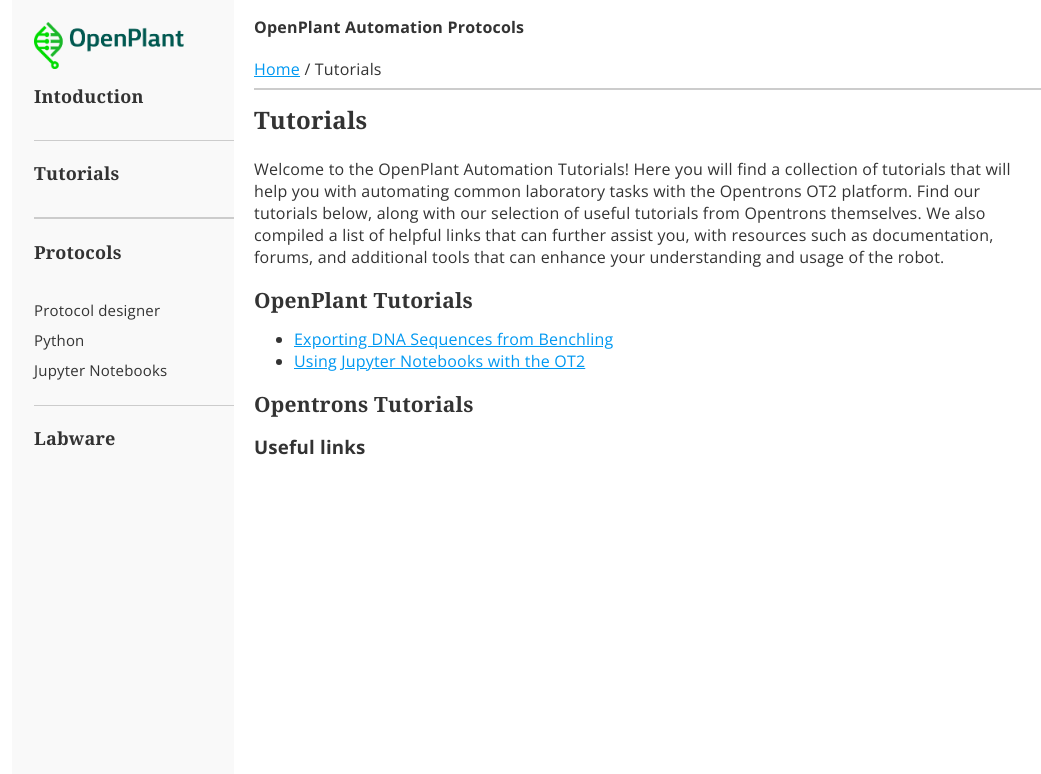
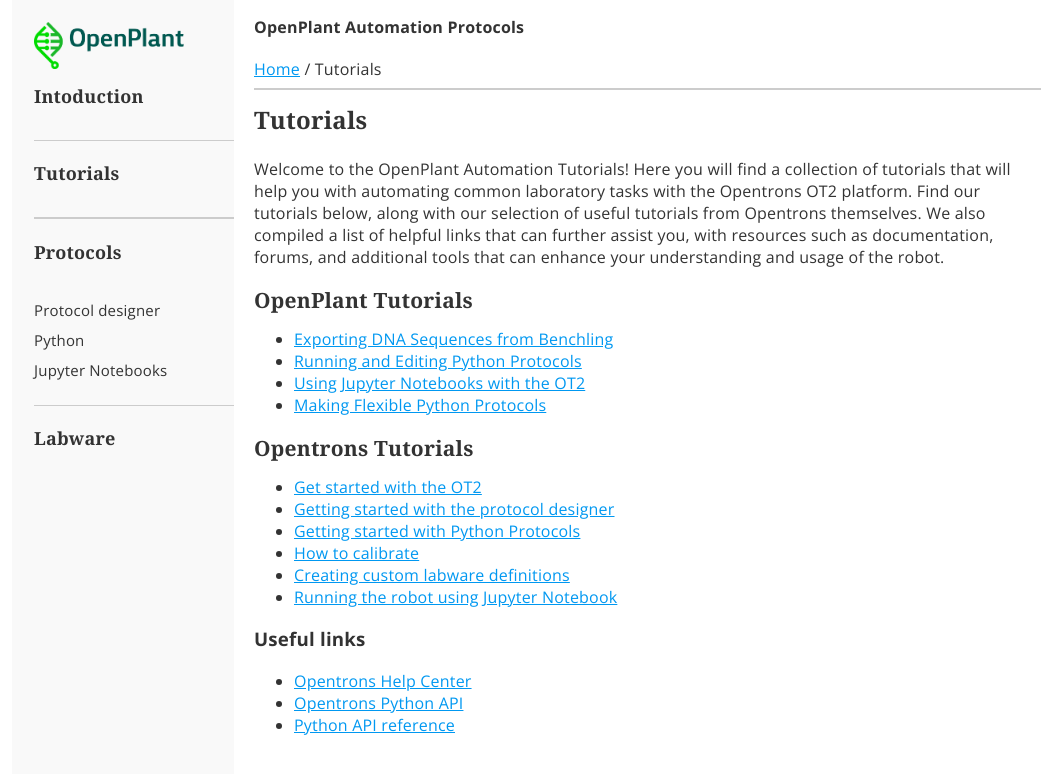
Before and after one commit to openplant/openplant_automation_protocols, a Jekyll site: the page built from Tutorials/index.html, in a window 1280 px wide. Shown: the top 774 px of the page, without its empty margins (102-1143 px from the left). Built offline with Jekyll 4.4.1, drawn with Linux system fonts in a browser that asks for light colours.

Commit message:
more tutorials on landing page

```diff
--- a/Tutorials/index.html
+++ b/Tutorials/index.html
@@ -15,7 +15,22 @@ section: landing
 <h2>OpenPlant Tutorials</h2>
 <ul>
     <li><a href="Benchling Exporting/">Exporting DNA Sequences from Benchling</a></li>
+    <li><a href="Basic Python/">Running and Editing Python Protocols</a></li>
     <li><a href="Jupyter Notebooks/">Using Jupyter Notebooks with the OT2</a></li>
+    <li><a href="Flexible Python/">Making Flexible Python Protocols</a></li>
 </ul>
 <h2>Opentrons Tutorials</h2>
+<ul>
+    <li><a href="https://support.opentrons.com/s/ot2-get-started">Get started with the OT2</a></li>
+    <li><a href="https://support.opentrons.com/s/article/Get-started-Protocol-Designer-onboarding-protocol-tutorial">Getting started with the protocol designer</a></li>
+    <li><a href="https://docs.opentrons.com/v2/tutorial.html">Getting started with Python Protocols</a></li>
+    <li><a href="https://docs.opentrons.com/ot1/calibration.html">How to calibrate</a></li>
+    <li><a href="https://support.opentrons.com/s/article/Creating-Custom-Labware-Definitions">Creating custom labware definitions</a></li>
+    <li><a href="https://support.opentrons.com/s/article/Running-the-robot-using-Jupyter-Notebook">Running the robot using Jupyter Notebook</a></li>
+</ul>
 <h3>Useful links</h3>
+<ul>
+    <li><a href="https://support.opentrons.com/s/">Opentrons Help Center</a></li>
+    <li><a href="https://docs.opentrons.com/v2/">Opentrons Python API</a></li>
+    <li><a href="https://docs.opentrons.com/v2/new_protocol_api.html">Python API reference</a></li>
+</ul>
```
